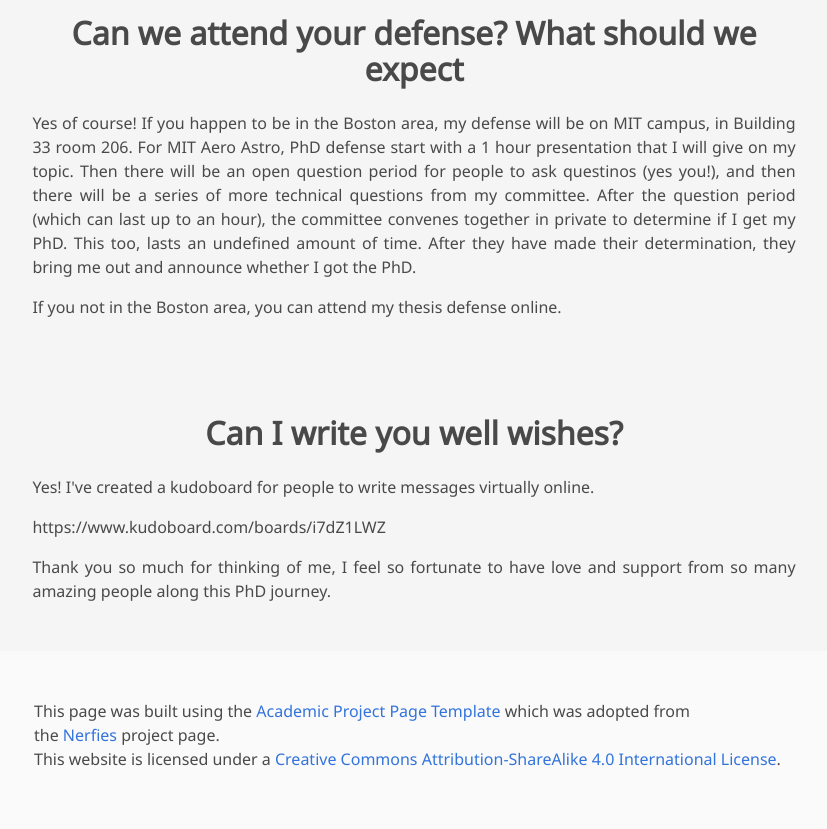
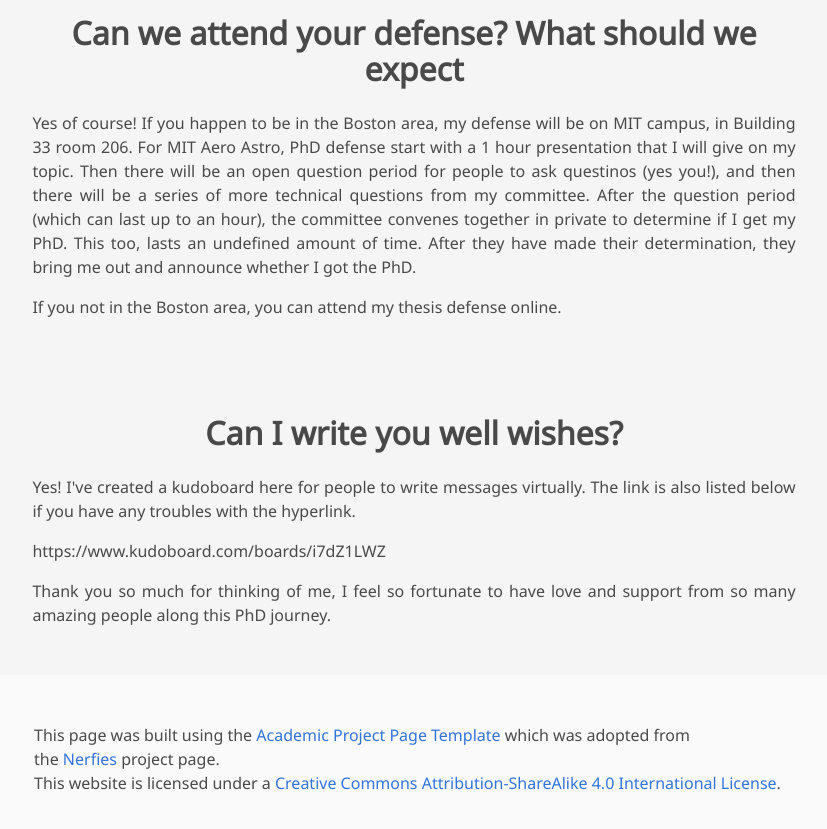
Before and after one commit to sydneyid/phd_def_web, a plain HTML site: page index.html in a window 1280 px wide. Shown: the part 3044-3873 px from the top of the page, without its empty margins (226-1053 px from the left). Drawn offline with nearby package versions, Linux system fonts and the light colour scheme; some icons are missing; a web font is replaced by a local one.

Commit message:
updated hyperlinks

```diff
--- a/index.html
+++ b/index.html
@@ -594,11 +594,9 @@
       <div class="column is-four-fifths">
         <h2 class="title is-3"> Can I write you well wishes?</h2>
         <div class="content has-text-justified">
-          <p>
-          Yes! I've created a kudoboard for people to write messages virtually online.
-          </p>
+          <p>Yes! I&apos;ve created a kudoboard <a href="https://www.kudoboard.com/boards/i7dZ1LWZ">here</a> for people to write messages virtually. The link is also listed below if you have any troubles with the hyperlink.</p>
           <p><a data-fr-linked="true" href="https://www.kudoboard.com/boards/i7dZ1LWZ">https://www.kudoboard.com/boards/i7dZ1LWZ</a></p>
-<p>Thank you so much for thinking of me, I feel so fortunate to have love and support from so many amazing people along this PhD journey.</p>
+          <p>Thank you so much for thinking of me, I feel so fortunate to have love and support from so many amazing people along this PhD journey.</p>
         </div>
       </div>
     </div>
```
